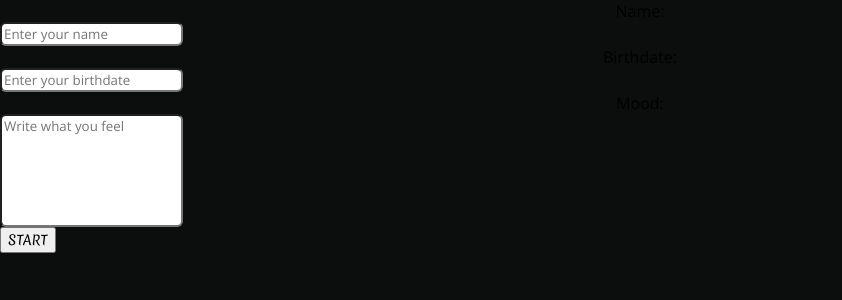
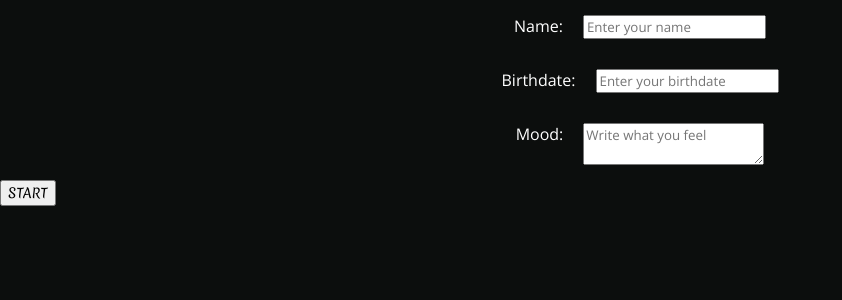
Before and after one commit to florienborg/sakura_tarot, a React (Create React App) app: page / in a window 1280 px wide. Shown: the top 300 px of the page, without its empty margins (0-842 px from the left). Built offline with nearby package versions, Linux system fonts and the light colour scheme.

Commit message:
CSS The boxes have been located, the texts have been rendered, the last details are missing, textarea without scroll, Merienda font and change the Mood placeholder

```diff
--- a/src/components/inputs/Inputs.jsx
+++ b/src/components/inputs/Inputs.jsx
@@ -31,7 +31,8 @@ function Form() {
 
   return (
     <form className="container-input" onSubmit={handleSubmit}>
-      <label htmlFor="name" className="text-input">
+      <div className='boxName'>
+          <label htmlFor="name" className="textInput">
             Name:
           </label>
           <input
@@ -44,7 +45,9 @@ function Form() {
             value={formData.name}
             onChange={handleChange}
           />
-      <label htmlFor="birthdate" className="text-input">
+      </div>
+      <div className='boxBirthdate'>
+          <label htmlFor="birthdate" className="textInput">
             Birthdate:
           </label>
           <input
@@ -56,10 +59,12 @@ function Form() {
             value={formData.birthdate}
             onChange={handleChange}
           />
-      <label htmlFor="mood" className="text-mood">
+      </div>
+      <div className='boxMood'>
+          <label htmlFor="mood" className="textMood">
             Mood:
           </label>
-      <input
+          <textarea
             type="text"
             id="mood"
             name="mood"
@@ -69,6 +74,7 @@ function Form() {
             maxLength={100} //  limit 100 characters
             onChange={handleChange}
           />
+        </div>
       <button type="submit" className='start-buttom'>START</button>
       <p id="registered" hidden>
       Reading data has been successfully recorded
--- a/src/components/inputs/inputs.css
+++ b/src/components/inputs/inputs.css
@@ -2,17 +2,43 @@
 @import url('https://fonts.googleapis.com/css2?family=Merienda:wght@300;400;500;600;700;800;900&display=swap');
 
 
-input{
-    border-radius: 6px;
-    font-family: 'Open Sans', sans-serif;
+.container-input{
+    /* display: flex;
+    flex-direction: column; */
+
+
 }
 
-.text-input{
+.boxName, .boxBirthdate, .boxMood{
     display: flex;
+    flex-direction: row;
     justify-content: center;
-    border-radius: 15px;
+    gap: 20px;
+    padding: 15px;
+
 }
 
+
+.textInput{
+    border-radius: 15px;
+    justify-content: space-evenly;
+}
+
+label{
+    color: white;
+}
+
+/*
+label{
+    font-family: 'Merienda', cursive;
+    color: white;
+    align-items: flex-start;
+} */
+
+/* */
+
+
+/*
 .text-mood{
     display: flex;
     justify-content: center;
@@ -23,17 +49,27 @@ input{
     padding-bottom: 90px;
 
 }
-/*
-.text-mood::placeholder {
-    overflow-y: scroll;
-    max-height: 100px;  Ajusta la altura máxima según tus necesidades
-  } */
+
 
 
 .start-buttom{
     display: flex;
 }
 
+#resgistered{
+    font-family: 'Open Sans', sans-serif;
+}
+
 p{
     color: white;
-}
+} */
+
+
+
+
+
+/* *******************************************
+.text-mood::placeholder {
+    overflow-y: scroll;
+    max-height: 100px;  Ajusta la altura máxima según tus necesidades
+  } */
```
Lines whose indentation alone changed are shown as unchanged.
